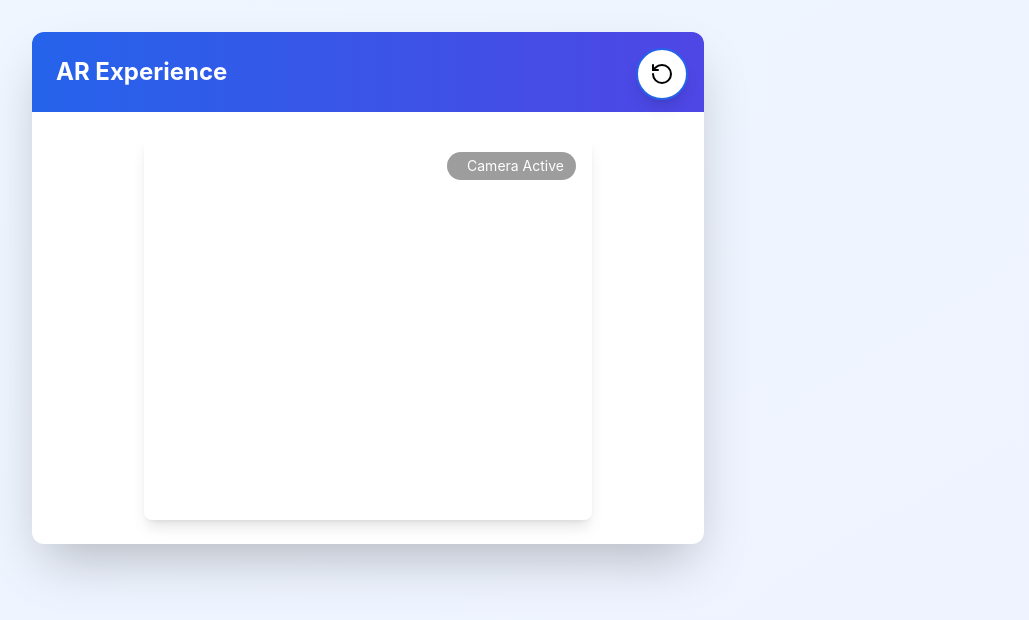
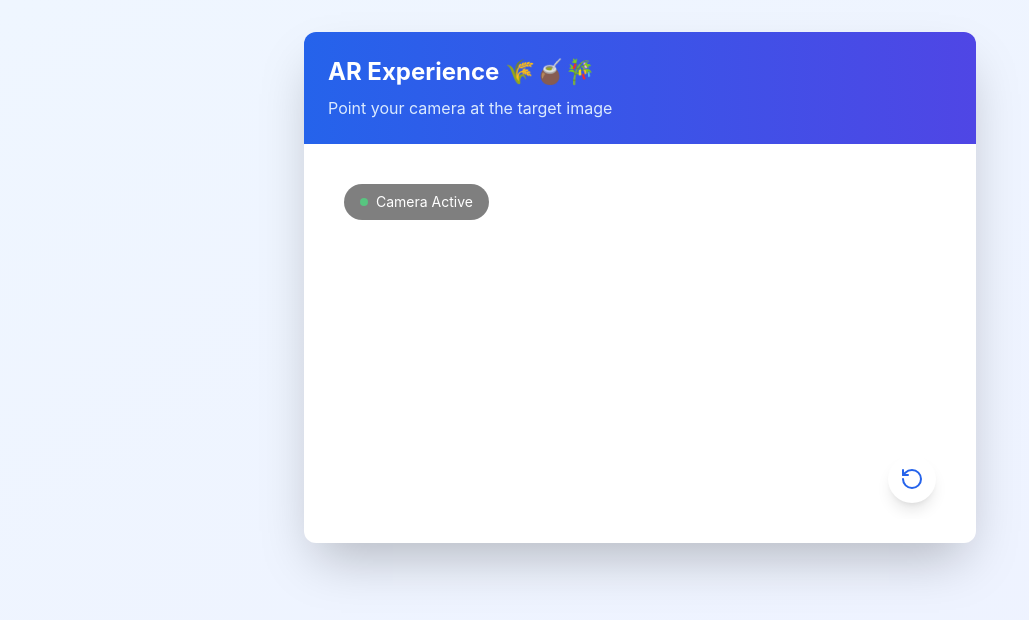
Before and after one commit to karpagam1602/arcam, a React (Create React App) app: page / in a window 1280 px wide. Shown: the top 620 px of the page, without its empty margins (0-1029 px from the left). Built offline with nearby package versions, Linux system fonts and the light colour scheme; no server answers.

Commit message:
cam changes commit

```diff
--- a/src/CameraAccess.js
+++ b/src/CameraAccess.js
@@ -1,12 +1,6 @@
 import React, { useRef, useState, useEffect } from "react";
 import { RotateCcw } from "lucide-react";
 import Webcam from "react-webcam";
-
-/**
- * @author karpagam.boothanathan
- * @since 01-01-2025
- *
- */
 
 const CameraAccess = () => {
   const webcamRef = useRef(null);
@@ -14,13 +8,14 @@ const CameraAccess = () => {
   const [capturedImage, setCapturedImage] = useState(null);
   const [facingMode, setFacingMode] = useState("user");
   const [isProcessing, setIsProcessing] = useState(false);
+  const [processedImage, setProcessedImage] = useState(null);
 
   useEffect(() => {
     let interval;
     if (!capturedImage && !isProcessing) {
       interval = setInterval(() => {
-        capturePhoto();
-      }, 2000);
+        processFrame();
+      }, 100);
     }
     return () => {
       if (interval) {
@@ -29,49 +24,52 @@ const CameraAccess = () => {
     };
   }, [capturedImage, isProcessing]);
 
-  const capturePhoto = async () => {
+  const processFrame = async () => {
     if (webcamRef.current && !isProcessing) {
       const imageSrc = webcamRef.current.getScreenshot();
       setIsProcessing(true);
+
       try {
-        const detected = await sendImageToBackend(imageSrc);
-        if (detected.match) {
+        const result = await sendFrameToBackend(imageSrc);
+        if (result.processed_frame) {
+          setProcessedImage(result.processed_frame);
+        }
+        if (result.match) {
           setCapturedImage(imageSrc);
-          window.location.href = detected.url;
+          window.location.href = result.url;
         }
+      } catch (error) {
+        console.error("Error processing frame:", error);
       } finally {
         setIsProcessing(false);
       }
     }
   };
 
-
-
-  const flipCamera = () => {
-    setFacingMode((prevMode) => (prevMode === "user" ? "environment" : "user"));
-  };
-
-  const sendImageToBackend = async (imageDataUrl) => {
+  const sendFrameToBackend = async (frameDataUrl) => {
     try {
       const response = await fetch("http://192.168.8.90:8010/process_frame", {
         method: "POST",
         headers: {
           "Content-Type": "application/json",
         },
-        body: JSON.stringify({ frame: imageDataUrl }),
+        body: JSON.stringify({ frame: frameDataUrl }),
       });
 
       const data = await response.json();
-      console.log("Backend response:", data);
-
       return {
+        processed_frame: data.processed_frame,
         match: response.status === 200,
         url: data.url || "https://relevantz.com/",
       };
     } catch (error) {
-      console.error("Error sending image to backend:", error);
-      return { match: false, url: null };
+      console.error("Error sending frame to backend:", error);
+      return { match: false, url: null, processed_frame: null };
     }
+  };
+
+  const flipCamera = () => {
+    setFacingMode((prevMode) => (prevMode === "user" ? "environment" : "user"));
   };
 
   const videoConstraints = {
@@ -79,52 +77,77 @@ const CameraAccess = () => {
   };
 
   return (
-    <div className="camera-container">
-      <div className="camera-card">
-        <div className="card-header">
-          <h1 className="header-title">AR Experience</h1>
+    <div className="min-h-screen bg-gradient-to-br from-blue-50 to-indigo-50 p-4 md:p-8">
+      <div className="max-w-2xl mx-auto">
+        <div className="bg-white rounded-xl shadow-2xl overflow-hidden">
+          {/* Header */}
+          <div className="bg-gradient-to-r from-blue-600 to-indigo-600 p-6">
+            <h1 className="text-2xl font-bold text-white">AR Experience 🌾🧉🎋</h1>
+            <p className="text-blue-100 mt-2">
+              Point your camera at the target image
+            </p>
           </div>
 
-        <button
-          onClick={flipCamera}
-          className="flip-camera-button"
-          title="Switch Camera"
-        >
-          <RotateCcw className="w-6 h-6 text-blue-600" />
-        </button>
-
-        <div className="camera-content">
-          <div className="webcam-container">
+          {/* Camera View */}
+          <div className="p-6">
+            <div className="relative w-full aspect-video rounded-lg overflow-hidden">
               {capturedImage ? (
-              <div className="relative">
+                <div className="relative w-full h-full">
                   <img
                     src={capturedImage}
                     alt="Captured"
-                  className="captured-image"
+                    className="w-full h-full object-cover"
                   />
-
+                  <div className="absolute inset-0 bg-black bg-opacity-50 flex items-center justify-center">
+                    <button
+                      onClick={() => setCapturedImage(null)}
+                      className="flex items-center space-x-2 px-6 py-3 bg-white rounded-lg hover:bg-gray-100 transition-colors duration-300"
+                    >
+                      <RotateCcw className="w-5 h-5 text-blue-600" />
+                      <span className="text-blue-600 font-medium">Retake</span>
+                    </button>
+                  </div>
                 </div>
               ) : (
-              <div className="relative">
-                <div className="webcam-view">
+                <div className="relative w-full h-full">
                   <Webcam
                     ref={webcamRef}
                     screenshotFormat="image/jpeg"
                     videoConstraints={videoConstraints}
                     className="w-full h-full object-cover"
                   />
-                </div>
-                <div className="camera-indicator">
-                  <div className="w-2 h-2 bg-red-500 rounded-full"></div>
+                  {processedImage && (
+                    <img
+                      src={processedImage}
+                      alt="Processed"
+                      className="absolute inset-0 w-full h-full object-cover"
+                    />
+                  )}
+
+                  {/* Status Indicator */}
+                  <div className="absolute top-4 left-4">
+                    <div className="flex items-center space-x-2 bg-black bg-opacity-50 text-white px-4 py-2 rounded-full text-sm">
+                      <div className="w-2 h-2 rounded-full bg-green-400 animate-pulse" />
                       <span>
                         {isProcessing ? "Processing..." : "Camera Active"}
                       </span>
                     </div>
                   </div>
+
+                  {/* Flip Camera Button */}
+                  <button
+                    onClick={flipCamera}
+                    className="absolute bottom-4 right-4 p-3 bg-white rounded-full shadow-lg hover:bg-gray-100 transition-colors duration-300"
+                    title="Switch Camera"
+                  >
+                    <RotateCcw className="w-6 h-6 text-blue-600" />
+                  </button>
+                </div>
               )}
             </div>
           </div>
-        <canvas ref={canvasRef} style={{ display: "none" }} />
+          <canvas ref={canvasRef} className="hidden" />
+        </div>
       </div>
     </div>
   );
--- a/tailwind.config.js
+++ b/tailwind.config.js
@@ -1,8 +1,9 @@
-/** @type {import('tailwindcss').Config} */
 module.exports = {
-  content: [],
+  content: [
+    "./src/**/*.{js,jsx,ts,tsx}", // Adjust this to match your file structure
+  ],
   theme: {
     extend: {},
   },
   plugins: [],
-}
+};
```
Lines whose indentation alone changed are shown as unchanged.
